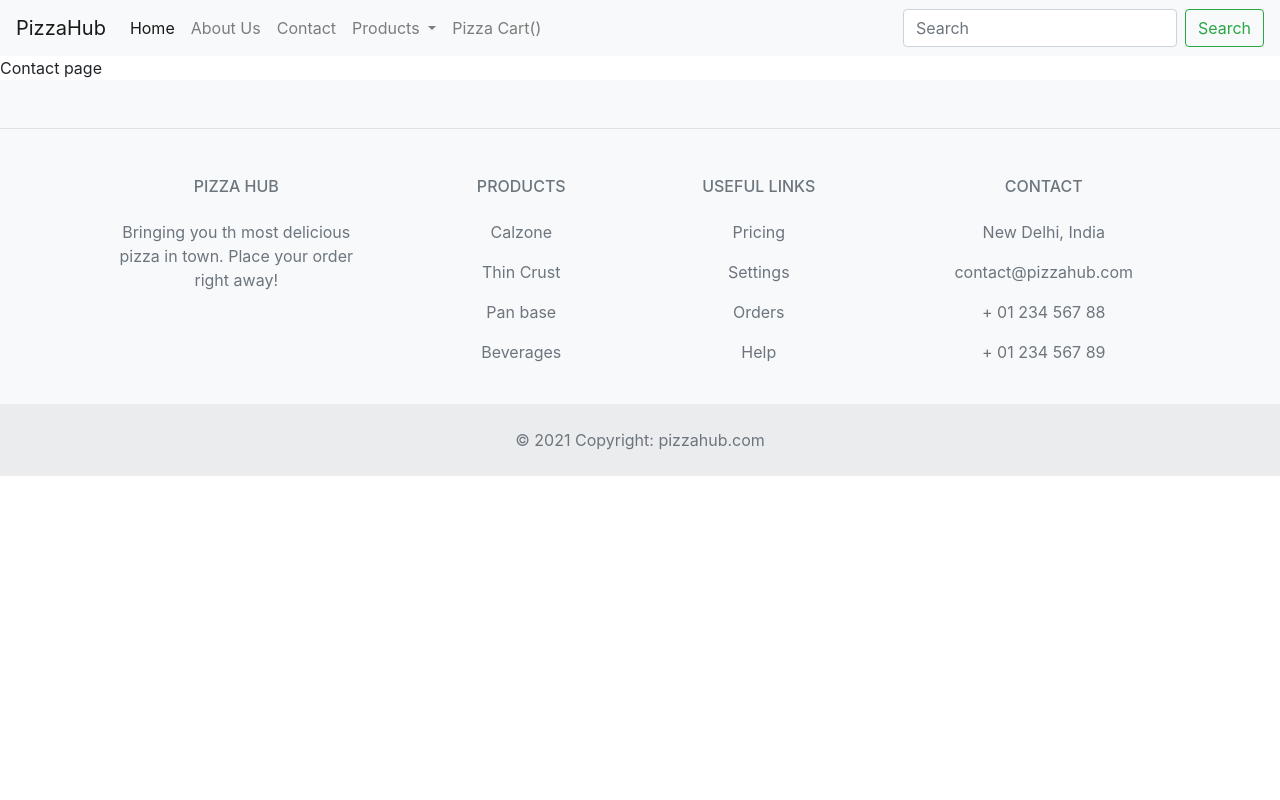
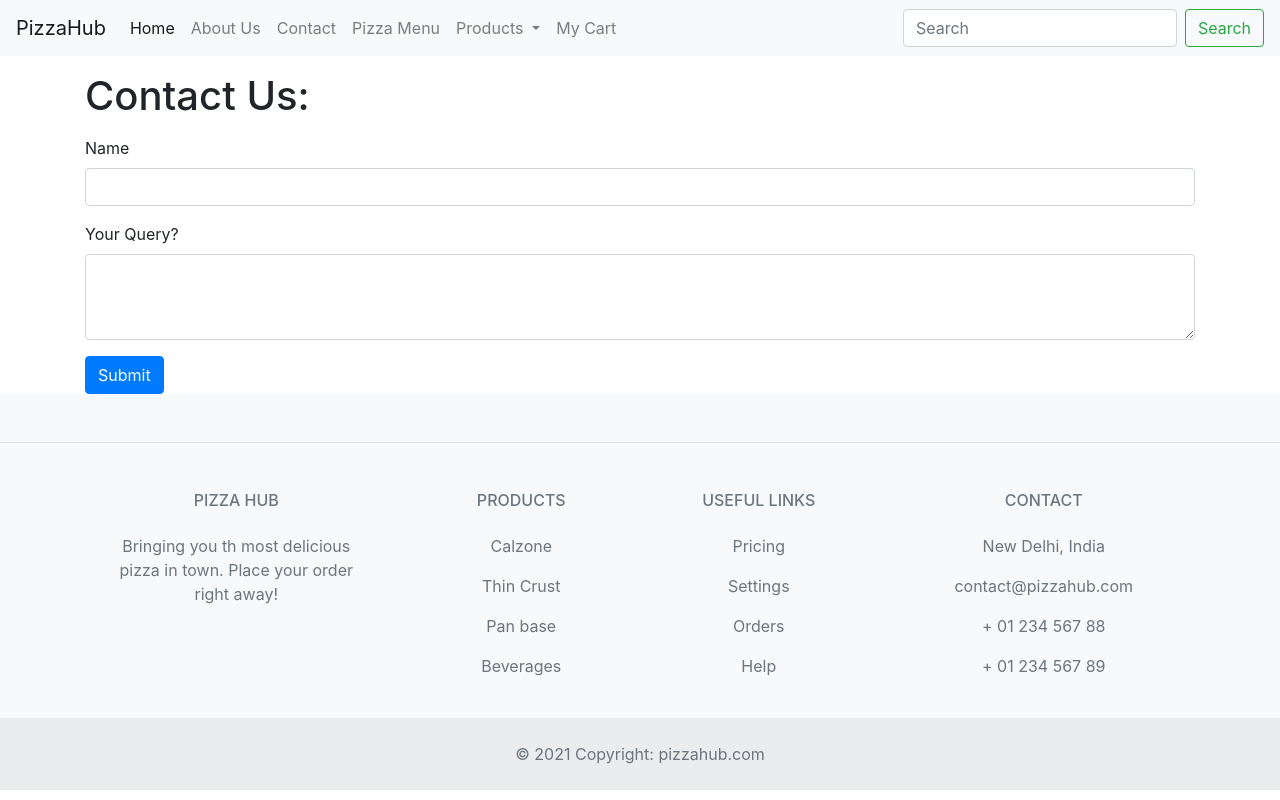
Before and after one commit to akshaysaini13/Pizza-App, a Django app: template pizzacart/templates/pizzacart/contact.html in a window 1280 px wide. Run offline with Django 3.2, Linux system fonts and the light colour scheme; the template is opened without the code that fills it, so the values that code supplies are empty.

Commit message:
Final Commit

```diff
--- a/pizzacart/models.py
+++ b/pizzacart/models.py
@@ -14,12 +14,18 @@ TYPE_CHOICES = (
 ('Veg', 'VEG')
 )
 
+SHAPE_CHOICE = (
+('Square', 'Square'),
+('Round', 'Round')
+)
+
 
 
 class Product(models.Model):
     eid = models.AutoField(primary_key=True)
     category = models.CharField(choices=CATEGORY_CHOICES,max_length=50, default="")
     piztype = models.CharField(choices=TYPE_CHOICES, max_length=25, default="")
+    shape = models.CharField(choices=SHAPE_CHOICE,max_length=20, default="")
     title = models.CharField(max_length=50)
     desc = models.TextField()
     mrp = models.IntegerField(default=0)
--- a/pizzacart/templates/pizzacart/base.html
+++ b/pizzacart/templates/pizzacart/base.html
@@ -21,7 +21,7 @@
 
 
   <nav class="navbar navbar-expand-lg navbar-light bg-light my-0">
-    <a class="navbar-brand" href="#">PizzaHub</a>
+    <a class="navbar-brand" href="/">PizzaHub</a>
     <button class="navbar-toggler" type="button" data-toggle="collapse" data-target="#navbarSupportedContent"
       aria-controls="navbarSupportedContent" aria-expanded="false" aria-label="Toggle navigation">
       <span class="navbar-toggler-icon"></span>
@@ -33,10 +33,13 @@
           <a class="nav-link" href="/">Home <span class="sr-only">(current)</span></a>
         </li>
         <li class="nav-item">
-          <a class="nav-link" href="about">About Us</a>
+          <a class="nav-link" href="/about">About Us</a>
         </li>
         <li class="nav-item">
-          <a class="nav-link" href="contact">Contact</a>
+          <a class="nav-link" href="/contact">Contact</a>
+        </li>
+        <li class="nav-item">
+          <a class="nav-link" href="/pizzacart">Pizza Menu</a>
         </li>
         <li class="nav-item dropdown">
           <a class="nav-link dropdown-toggle" href="#" id="navbarDropdown" role="button" data-toggle="dropdown"
@@ -44,18 +47,18 @@
             Products
           </a>
           <div class="dropdown-menu" aria-labelledby="navbarDropdown">
-            <a class="dropdown-item" href="#">Pizza</a>
-            <a class="dropdown-item" href="#">Calzone</a>
+            <a class="dropdown-item" href="/pizzacart">Pizza</a>
+            <a class="dropdown-item" href="/pizzacart">Calzone</a>
             <div class="dropdown-divider"></div>
-            <a class="dropdown-item" href="#">Beverages</a>
+            <a class="dropdown-item" href="/pizzacart">Beverages</a>
           </div>
         </li>
         <li class="nav-item">
-          <a class="nav-link" href="cart">Pizza Cart(<span id="piz-cart"></span>)</a>
+          <a class="nav-link" href="/pizzacart/cart">My Cart</a>
         </li>
 
       </ul>
-      <form class="form-inline my-2 my-lg-0">
+      <form action="" class="form-inline my-2 my-lg-0">
         <input class="form-control mr-sm-2" type="search" placeholder="Search" aria-label="Search">
         <button class="btn btn-outline-success my-2 my-sm-0" type="submit">Search</button>
       </form>
--- a/pizzacart/templates/pizzacart/checkout.html
+++ /dev/null
@@ -1,6 +0,0 @@
-{% extends "pizzacart/base.html" %}
-
-{% load static %}
-{% block title %} Checkout {% endblock title %}
-
-{% block body %} Checkout page {% endblock body %}
--- a/pizzacart/templates/pizzacart/contact.html
+++ b/pizzacart/templates/pizzacart/contact.html
@@ -3,4 +3,26 @@
 {% load static %}
 {% block title %} Contact Us {% endblock title %}
 
-{% block body %} Contact page {% endblock body %}
+{% block body %}
+
+
+
+<div class="container">
+  <h1 class="my-3">Contact Us:</h1>
+
+
+  <form>
+    <div class="form-group">
+      <label for="exampleInputEmail1">Name</label>
+      <input type="text" class="form-control" id="exampleInputEmail1" aria-describedby="emailHelp">
+
+    </div>
+    <div class="form-group">
+      <label for="exampleInputPassword1">Your Query?</label>
+      <textarea class="form-control" id="exampleFormControlTextarea1" rows="3"></textarea>
+    </div>
+    <button type="submit" class="btn btn-primary">Submit</button>
+  </form>
+
+</div>
+{% endblock body %}
--- a/pizzacart/templates/pizzacart/index.html
+++ b/pizzacart/templates/pizzacart/index.html
@@ -26,6 +26,7 @@
           <p class='float-right' style="Color: red;"><strong>({{item.piztype}})</strong></p>
           {% endif %}
           <p class="card-text">{{item.desc|truncatechars:30 }}</p>
+          <p class="card-text">Shape: <b>{{item.shape }}</b></p>
           <h6 class="card-title">₹ {{item.mrp}}</h6>
           <a href="viewpizza/{{item.eid}}"><button class="btn btn-primary my-2">View</button></a>
 
--- a/pizzacart/templatetags/pizcart.py
+++ b/pizzacart/templatetags/pizcart.py
@@ -10,6 +10,10 @@ def piz_in_cart(item, cart):
         if int(eid) == item.eid:
             return True
     return False
+
+@register.filter(name='item_shape')
+def item_shape(item, cart):
+    return item.shape
 
 
 @register.filter(name='item_quantity')
--- a/pizzacart/views.py
+++ b/pizzacart/views.py
@@ -39,7 +39,7 @@ def index(request):
             cart[pizitem] = 1
 
         request.session['cart'] = cart
-        print("Cart:", request.session['cart'])
+        #print("Cart:", request.session['cart'])
         return redirect('/pizzacart')
 
     return render(request, 'pizzacart/index.html', thumb_items)
@@ -51,7 +51,9 @@ def contact(request):
 def about(request):
     return render(request, 'pizzacart/about.html')
 
+
 def view_pizza(request, eid):
+
     product = Product.objects.filter(eid=eid)
 
     return render(request, 'pizzacart/pizView.html',{'pizza':product[0]})
```
Also changed, not shown: pizzaapp/urls.py (+8 -1 lines), pizzacart/templates/pizzacart/about.html (+10 -1 lines), pizzacart/templates/pizzacart/home.html (+8 -5 lines), pizzacart/templates/pizzacart/pizView.html (+14 -10 lines), pizzacart/templates/pizzacart/pizcart.html (+11 -1 lines), db.sqlite3, media/pizzacart/images/paneer.jpg (added), pizzacart/migrations/0007_product_shape.py (added), pizzacart/migrations/0008_alter_product_shape.py (added), pizzacart/urls.py (line endings or trailing spaces).
